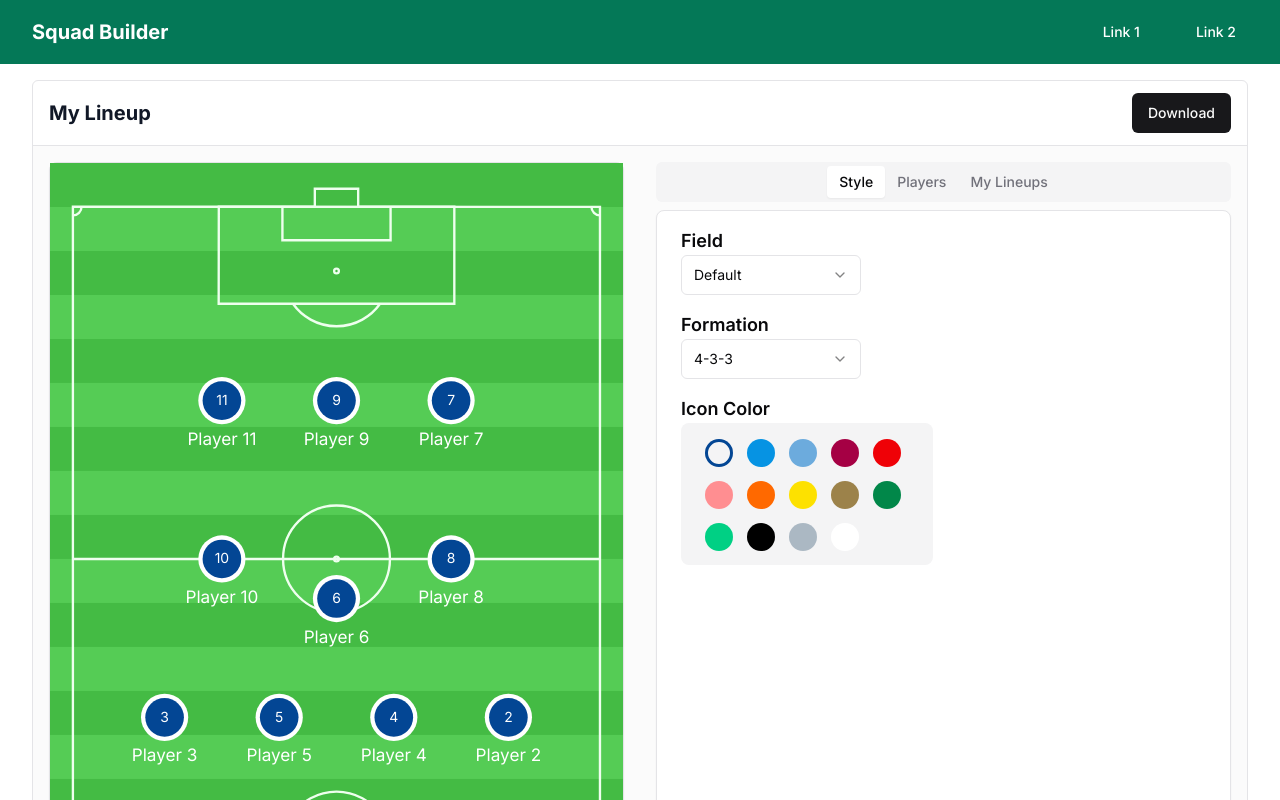
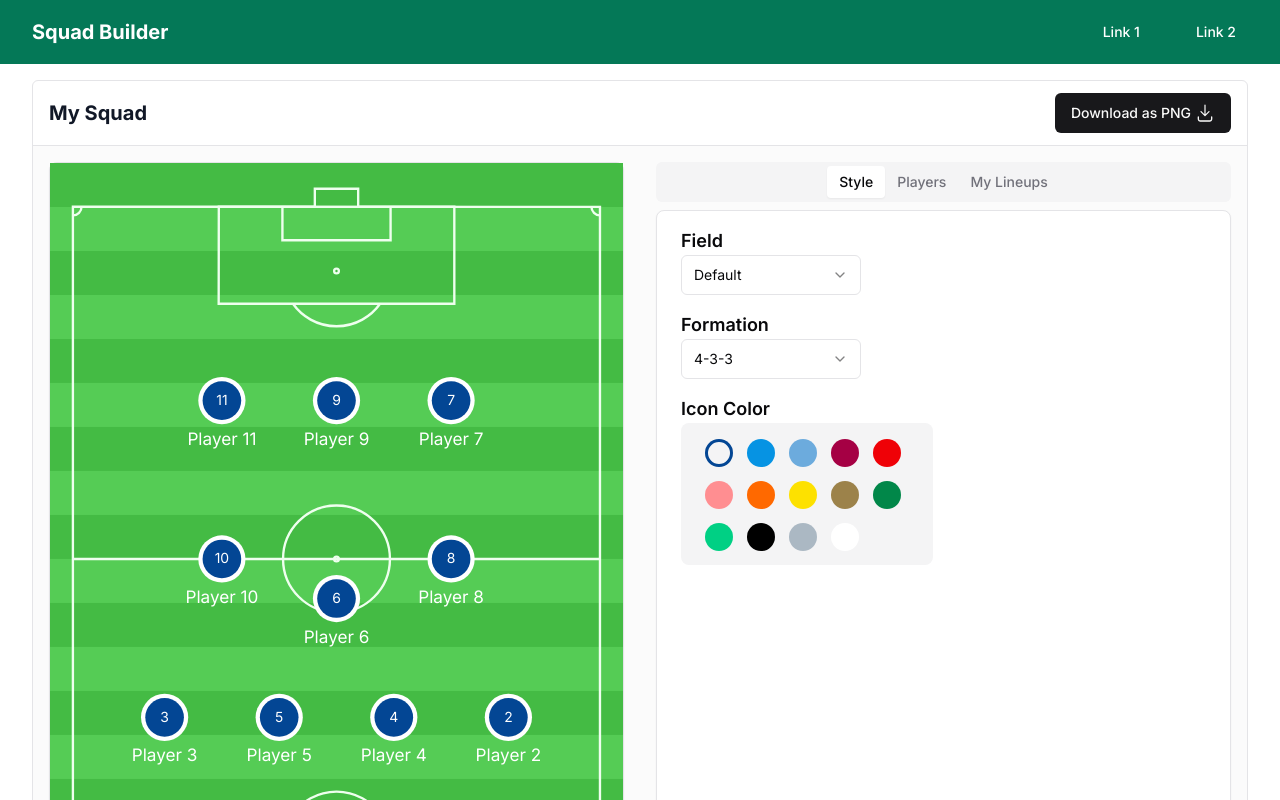
Before and after one commit to zafileo23/squad-builder, a Next.js app in the folder app/: page / in a window 1280 px wide. Shown: the top 800 px of the page. Built offline with nearby package versions, Linux system fonts and the light colour scheme.

Commit message:
download button styling

```diff
--- a/app/package.json
+++ b/app/package.json
@@ -10,6 +10,7 @@
   },
   "dependencies": {
     "@radix-ui/react-dialog": "^1.0.5",
+    "@radix-ui/react-icons": "^1.3.0",
     "@radix-ui/react-menubar": "^1.0.4",
     "@radix-ui/react-navigation-menu": "^1.1.4",
     "@radix-ui/react-popover": "^1.0.7",
--- a/app/src/components/production/top-bar.jsx
+++ b/app/src/components/production/top-bar.jsx
@@ -1,6 +1,7 @@
 import React from 'react';
 import { Button } from '../ui/button';
 import { useTheme } from '@/contexts/tab-context';
+import { DownloadIcon } from '@radix-ui/react-icons'
 
 
 export const TopBar = () => {
@@ -13,13 +14,18 @@ export const TopBar = () => {
           <div className="flex">
             {/* Logo or title section */}
             <div className="flex-shrink-0 flex items-center">
-              <h1 className="font-bold text-xl text-gray-900">My Lineup</h1>
+              <h1 className="font-bold text-xl text-gray-900">My Squad</h1>
             </div>
           </div>
           {/* Right section for settings etc */}
           <div className="flex items-center">
             <div className="flex-shrink-0">
-                <Button onClick={downloadSvgAsPng}>Download</Button>
+                <Button onClick={downloadSvgAsPng}>
+                  Download as PNG
+                  <DownloadIcon
+                    className="w-5 h-5 ml-1"
+                  />
+                </Button>
             </div>
           </div>
         </div>
```
Also changed, not shown: 2 other files (tests, documents, lock files or other folders).
